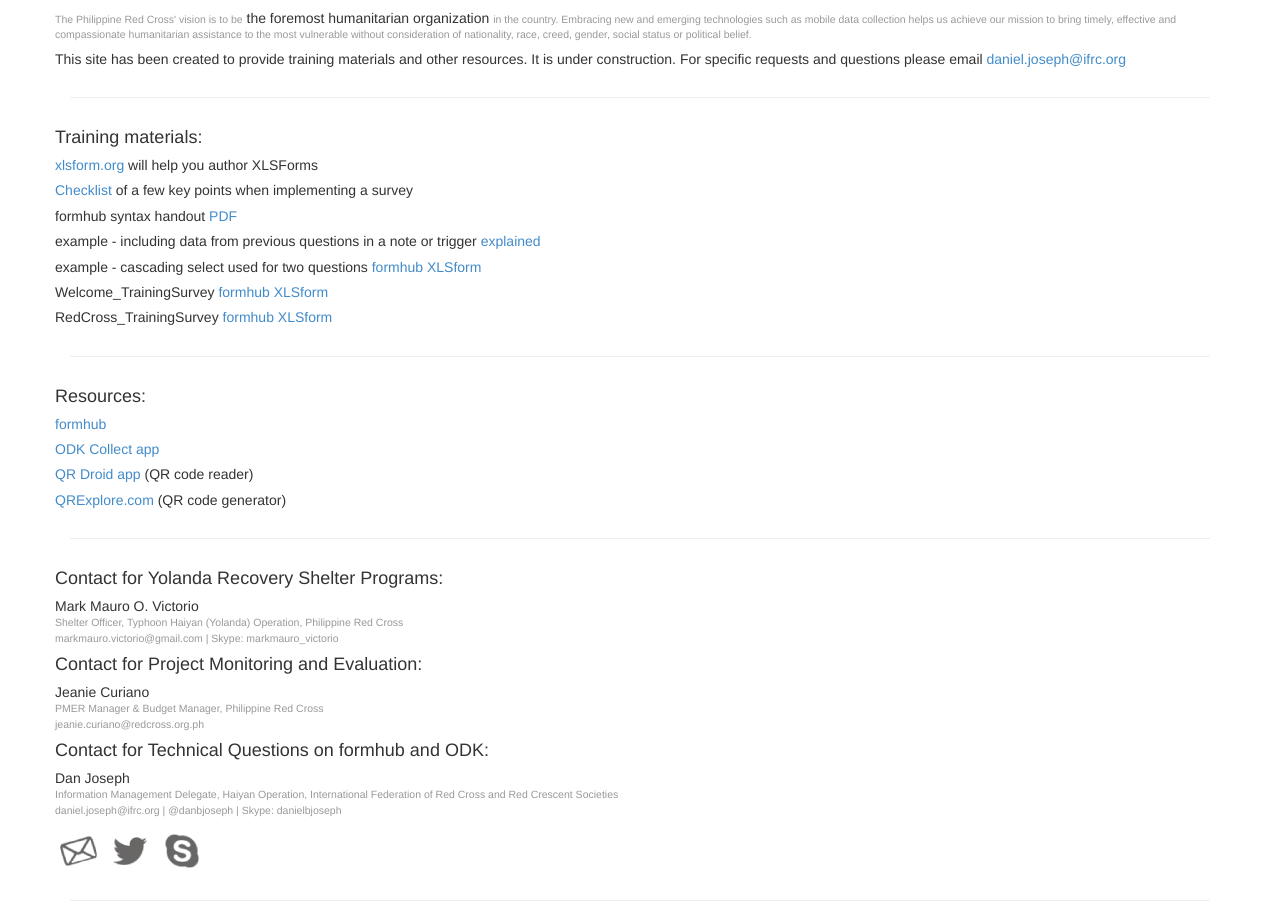
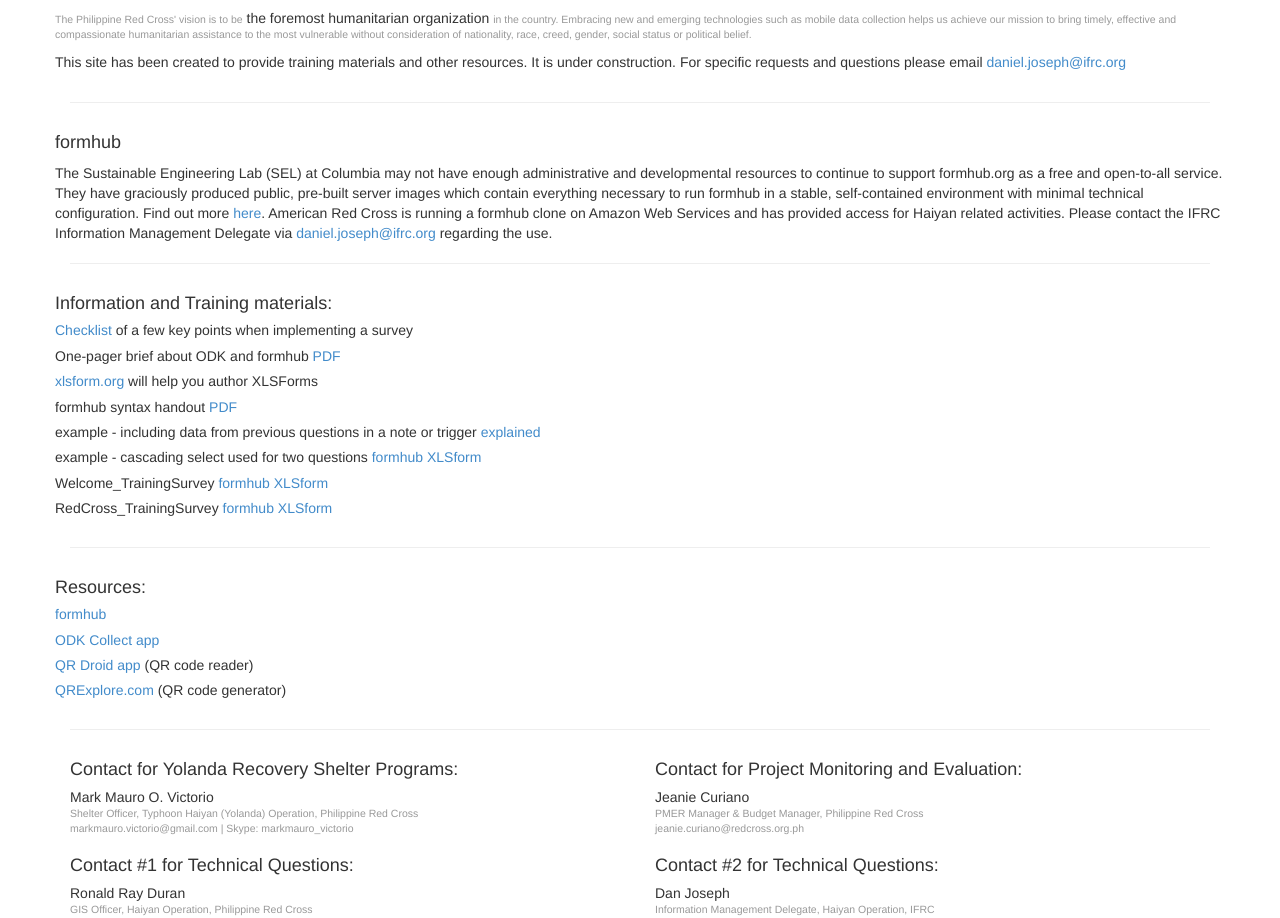
Before and after one commit to PhilippineRedCross/mobiledatacollection, a plain HTML site: page index.html in a window 1280 px wide. Shown: the part 84-1002 px from the top of the page. Drawn offline with Linux system fonts and the light colour scheme.

Commit message:
updating materials and info

```diff
--- a/index.html
+++ b/index.html
@@ -34,13 +34,20 @@
     <div class="container">
       <div class="row">
         <h5><small>The Philippine Red Cross' vision is to be</small> the foremost humanitarian organization <small>in the country. Embracing new and emerging technologies such as mobile data collection helps us achieve our mission to bring timely, effective and compassionate humanitarian assistance to the most vulnerable without consideration of nationality, race, creed, gender, social status or political belief.</small></h5>
-        <h5>This site has been created to provide training materials and other resources. It is under construction. For specific requests and questions please email <a href="mailto:daniel.joseph@ifrc.org" target="_blank" title="daniel.joseph@ifrc.org">daniel.joseph@ifrc.org</a></h5>
+        <p>This site has been created to provide training materials and other resources. It is under construction. For specific requests and questions please email <a href="mailto:daniel.joseph@ifrc.org" target="_blank" title="daniel.joseph@ifrc.org">daniel.joseph@ifrc.org</a></p>
       </div>
       <hr>
       <div class="row">
-        <h4>Training materials:</h4>
+        <h4>formhub</h4>
+        The Sustainable Engineering Lab (SEL) at Columbia may not have enough administrative and developmental resources to continue to support formhub.org as a free and open-to-all service. They have graciously produced public, pre-built server images which contain everything necessary to run formhub in a stable, self-contained environment with minimal technical configuration. Find out more <a href="http://sel.columbia.edu/new-options-for-formhub-users/" target="_blank">here</a>. American Red Cross is running a formhub clone on Amazon Web Services and has provided access for Haiyan related activities. Please contact the IFRC Information Management Delegate via <a href="mailto:daniel.joseph@ifrc.org" target="_blank" title="daniel.joseph@ifrc.org">daniel.joseph@ifrc.org</a> regarding the use.
+      </div>
+      <hr>
+
+      <div class="row">
+        <h4>Information and Training materials:</h4>
+        <h5><a href="data/MobileDataCollection_SurveyingCHECKLIST.docx" target="_blank">Checklist</a> of a few key points when implementing a survey</h5>
+        <h5>One-pager brief about ODK and formhub <a href="data/ODKandFORMHUB_1pager.pdf" target="_blank">PDF</a></h5>
         <h5><a href="http://xlsform.org/" target="_blank">xlsform.org</a> will help you author XLSForms</h5>
-        <h5><a href="data/MobileDataCollection_SurveyingCHECKLIST.docx" target="_blank">Checklist</a> of a few key points when implementing a survey</h5>
         <h5>formhub syntax handout <a href="data/formhub_syntax.pdf" target="_blank">PDF</a></h5>
         <h5>example - including data from previous questions in a note or trigger <a href="data/USing_data_in_notes_triggers.docx" target="_blank">explained</a></h5>
         <h5>example - cascading select used for two questions <a href="data/formhubExample-new_cascading_select.xls" target="_blank">formhub XLSform</a></h5>
@@ -61,23 +68,37 @@
       </div>
       <hr>
       <div class="row">
+        <div class="col-sm-6">
           <h4>Contact for Yolanda Recovery Shelter Programs:</h4>
           <h5>Mark Mauro O. Victorio<br>
           <small> Shelter Officer, Typhoon Haiyan (Yolanda) Operation, Philippine Red Cross<br>
           markmauro.victorio@gmail.com | Skype: markmauro_victorio</small></h5>
+        </div>
+        <div class="col-sm-6">
           <h4>Contact for Project Monitoring and Evaluation:</h4>
           <h5>Jeanie Curiano<br>
           <small>PMER Manager & Budget Manager, Philippine Red Cross<br>
           jeanie.curiano@redcross.org.ph</small></h5>
-        <h4>Contact for Technical Questions on formhub and ODK:</h4>
+        </div>
+      </div>
+      <div class="row">
+        <div class="col-sm-6">
+          <h4>Contact #1 for Technical Questions:</h4>
+          <h5>Ronald Ray Duran<br>
+          <small>GIS Officer, Haiyan Operation, Philippine Red Cross<br>
+          ronald.duran@redcross.org.ph | Skype: ronald.duran_1</h5>
+        </div>
+        <div class="col-sm-6">
+          <h4>Contact #2 for Technical Questions:</h4>
           <h5>Dan Joseph<br>
-        <small>Information Management Delegate, Haiyan Operation, International Federation of Red Cross and Red Crescent Societies<br>
+          <small>Information Management Delegate, Haiyan Operation, IFRC<br>
           daniel.joseph@ifrc.org | @danbjoseph | Skype: danielbjoseph</h5>
 
           <div class="socialBar">
             <a href="mailto:daniel.joseph@ifrc.org" target="_blank" title="daniel.joseph@ifrc.org"><div class="email"></div></a>
             <a href="http://twitter.com/danbjoseph" target="_blank" title="Twitter"><div class="twitter"></div></a>
             <a href="skype:danielbjoseph?userinfo" title="Skype"><div class="skype"></div></a>
+          </div>
         </div>
 
 
```
Also changed, not shown: 4 other files. Lines whose indentation alone changed are shown as unchanged.
